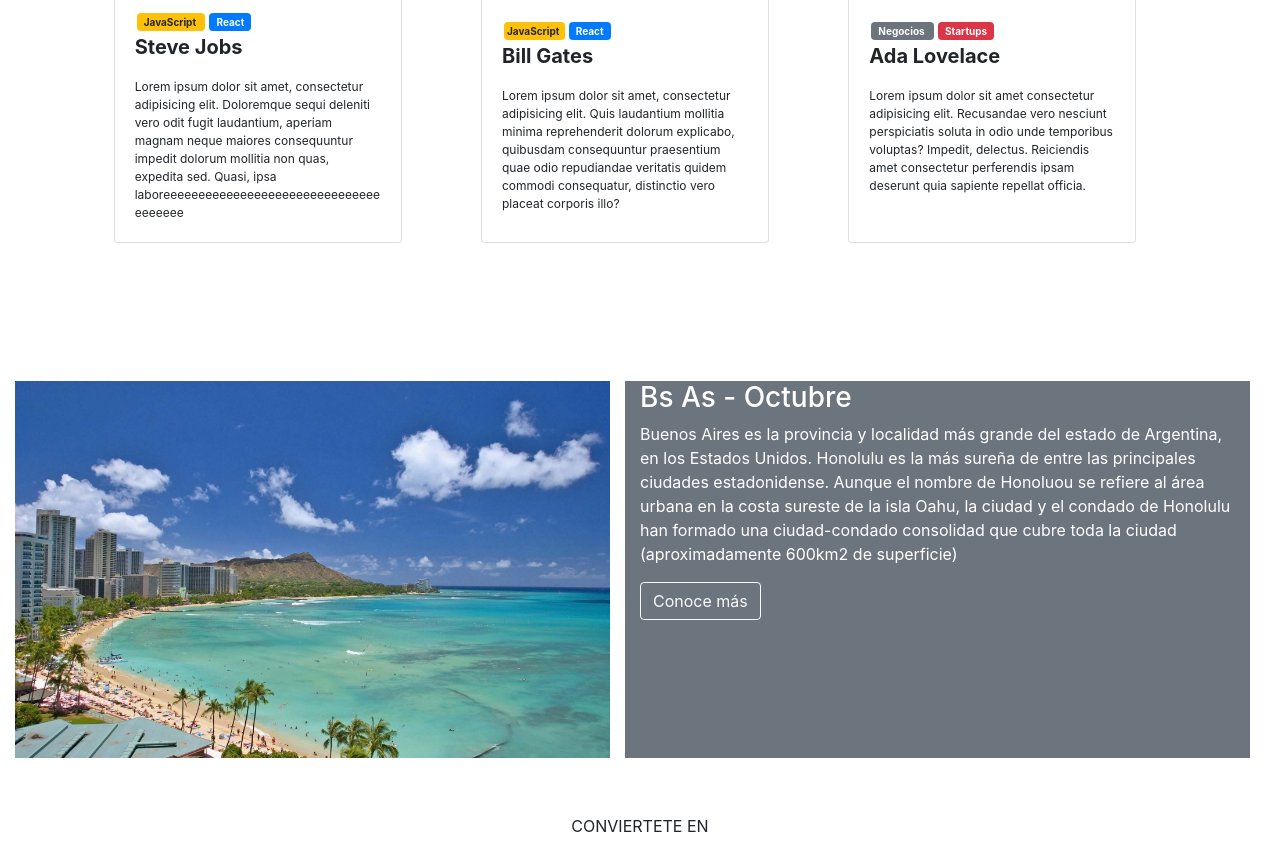
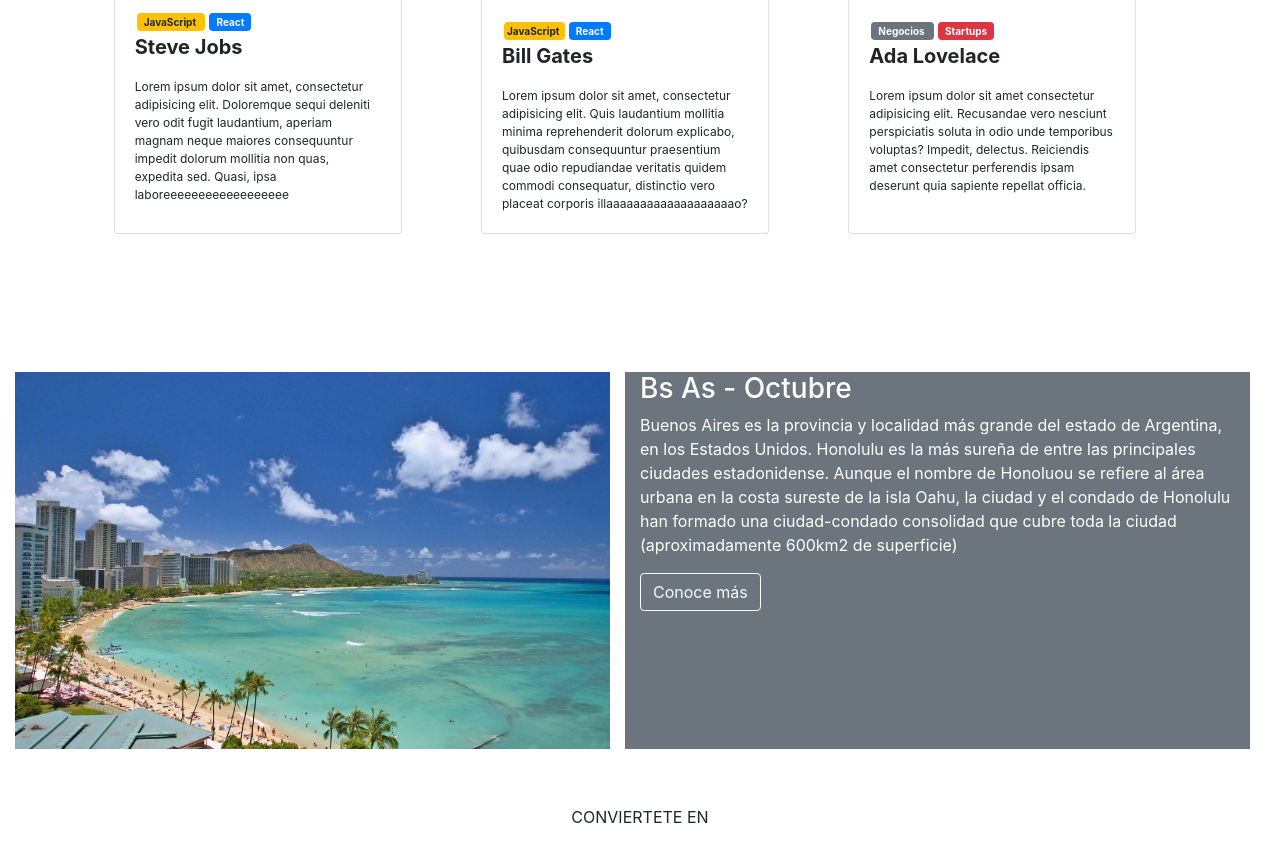
Before and after one commit to gregoiri/tp-integradorr, a plain HTML site: page index.html in a window 1280 px wide. Shown: the part 1104-1946 px from the top of the page. Drawn offline with nearby package versions, Linux system fonts and the light colour scheme.

Commit message:
tercer cambio cambio

```diff
--- a/index.html
+++ b/index.html
@@ -80,7 +80,7 @@
             <p class="orador"><b>Steve Jobs</b></p>
             <p class="card-text">Lorem ipsum dolor sit amet, consectetur adipisicing elit. Doloremque sequi deleniti
               vero odit fugit laudantium, aperiam magnam neque maiores consequuntur impedit dolorum mollitia non quas,
-              expedita sed. Quasi, ipsa laboreeeeeeeeeeeeeeeeeeeeeeeeeeeeeeeeeeeeee</p>
+              expedita sed. Quasi, ipsa laboreeeeeeeeeeeeeeeeee</p>
           </div>
         </div>
       </div>
@@ -98,7 +98,7 @@
             <p class="orador"><b>Bill Gates</b></p>
             <p class="card-text text-sm">Lorem ipsum dolor sit amet, consectetur adipisicing elit. Quis laudantium mollitia minima reprehenderit dolorum explicabo,
                quibusdam consequuntur praesentium quae odio repudiandae veritatis quidem commodi consequatur,
-              distinctio vero placeat corporis illo?</p>
+              distinctio vero placeat corporis illaaaaaaaaaaaaaaaaaaao?</p>
           </div>
         </div>
       </div>
```
